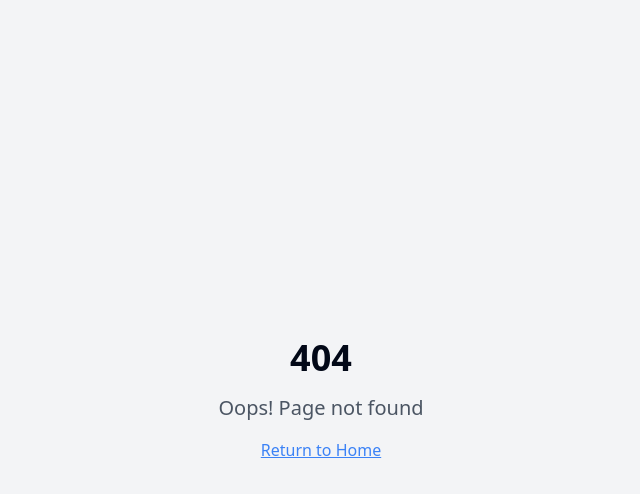
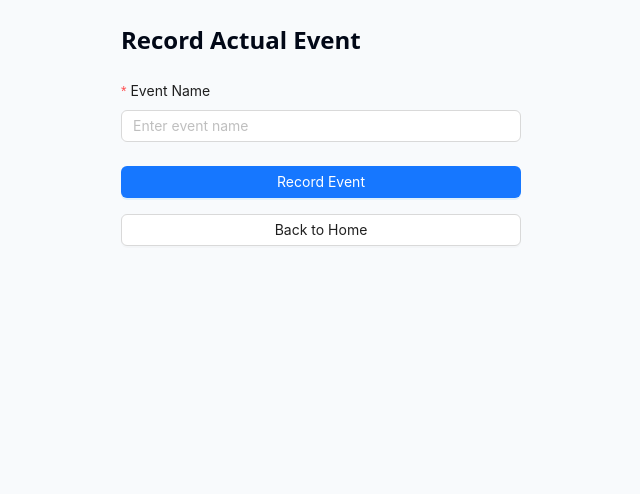
Before and after one commit to sakivks/delivery-fleet-view-mapper, a React (Vite) app: page /record-event in a window 1280 px wide. Before the commit this address had no page. Shown: the top 494 px of the page, without its empty margins (319-959 px from the left). Built offline with nearby package versions, Linux system fonts and the light colour scheme.

Commit message:
added recording event page since api was creating issue

```diff
--- a/package.json
+++ b/package.json
@@ -39,9 +39,10 @@
     "@radix-ui/react-toggle": "^1.1.0",
     "@radix-ui/react-toggle-group": "^1.1.0",
     "@radix-ui/react-tooltip": "^1.1.4",
+    "@react-google-maps/api": "^2.3.0",
     "@supabase/supabase-js": "^2.49.4",
     "@tanstack/react-query": "^5.56.2",
-    "@react-google-maps/api": "^2.3.0",
+    "antd": "^5.24.6",
     "axios": "^1.8.4",
     "class-variance-authority": "^0.7.1",
     "clsx": "^2.1.1",
@@ -49,8 +50,8 @@
     "date-fns": "^3.6.0",
     "embla-carousel-react": "^8.3.0",
     "input-otp": "^1.2.4",
+    "lodash": "^4.17.21",
     "lucide-react": "^0.462.0",
-    "lodash": "^4.17.21",
     "mapbox-gl": "^3.11.0",
     "next-themes": "^0.3.0",
     "react": "^18.3.1",
--- a/src/App.tsx
+++ b/src/App.tsx
@@ -5,6 +5,7 @@ import { QueryClient, QueryClientProvider } from "@tanstack/react-query";
 import { BrowserRouter, Routes, Route } from "react-router-dom";
 import Index from "./pages/Index";
 import NotFound from "./pages/NotFound";
+import RecordEventPage from "./pages/RecordEventPage";
 
 const queryClient = new QueryClient();
 
@@ -16,6 +17,7 @@ const App = () => (
       <BrowserRouter>
         <Routes>
           <Route path="/" element={<Index />} />
+          <Route path="/record-event" element={<RecordEventPage />} />
           {/* ADD ALL CUSTOM ROUTES ABOVE THE CATCH-ALL "*" ROUTE */}
           <Route path="*" element={<NotFound />} />
         </Routes>
--- /dev/null
+++ b/src/pages/RecordEventPage.tsx
@@ -0,0 +1,62 @@
+import React, { useState } from "react";
+import { EventService } from "@/services/eventService";
+import { useNavigate } from "react-router-dom";
+import { Button, Form, Input, message } from "antd";
+
+const RecordEventPage: React.FC = () => {
+  const [form] = Form.useForm();
+  const navigate = useNavigate();
+  const [loading, setLoading] = useState(false);
+
+  const handleSubmit = async (values: { eventName: string }) => {
+    try {
+      setLoading(true);
+      const currentTime = new Date();
+      await EventService.recordActualEvent(values.eventName, currentTime);
+      message.success("Event recorded successfully!");
+      form.resetFields();
+    } catch (error) {
+      console.error("Error recording event:", error);
+      message.error("Failed to record event. Please try again.");
+    } finally {
+      setLoading(false);
+    }
+  };
+
+  return (
+    <div className="p-6 max-w-md mx-auto">
+      <h1 className="text-2xl font-bold mb-6">Record Actual Event</h1>
+      <Form
+        form={form}
+        layout="vertical"
+        onFinish={handleSubmit}
+        className="space-y-4"
+      >
+        <Form.Item
+          name="eventName"
+          label="Event Name"
+          rules={[{ required: true, message: "Please enter the event name" }]}
+        >
+          <Input placeholder="Enter event name" />
+        </Form.Item>
+
+        <Form.Item>
+          <Button
+            type="primary"
+            htmlType="submit"
+            loading={loading}
+            className="w-full"
+          >
+            Record Event
+          </Button>
+        </Form.Item>
+
+        <Button type="default" onClick={() => navigate("/")} className="w-full">
+          Back to Home
+        </Button>
+      </Form>
+    </div>
+  );
+};
+
+export default RecordEventPage;
```
Also changed, not shown: 1 other file (tests, documents, lock files or other folders).
